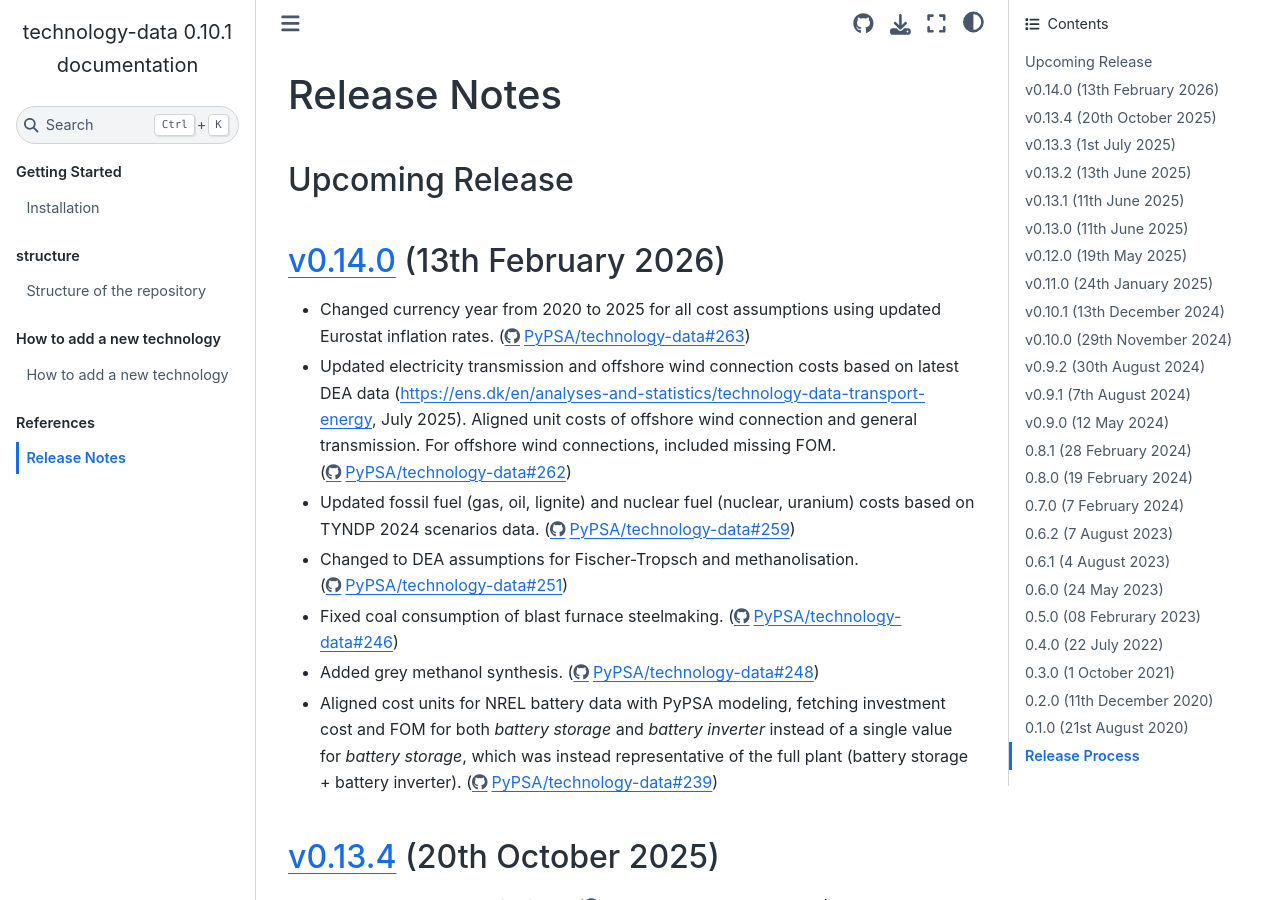
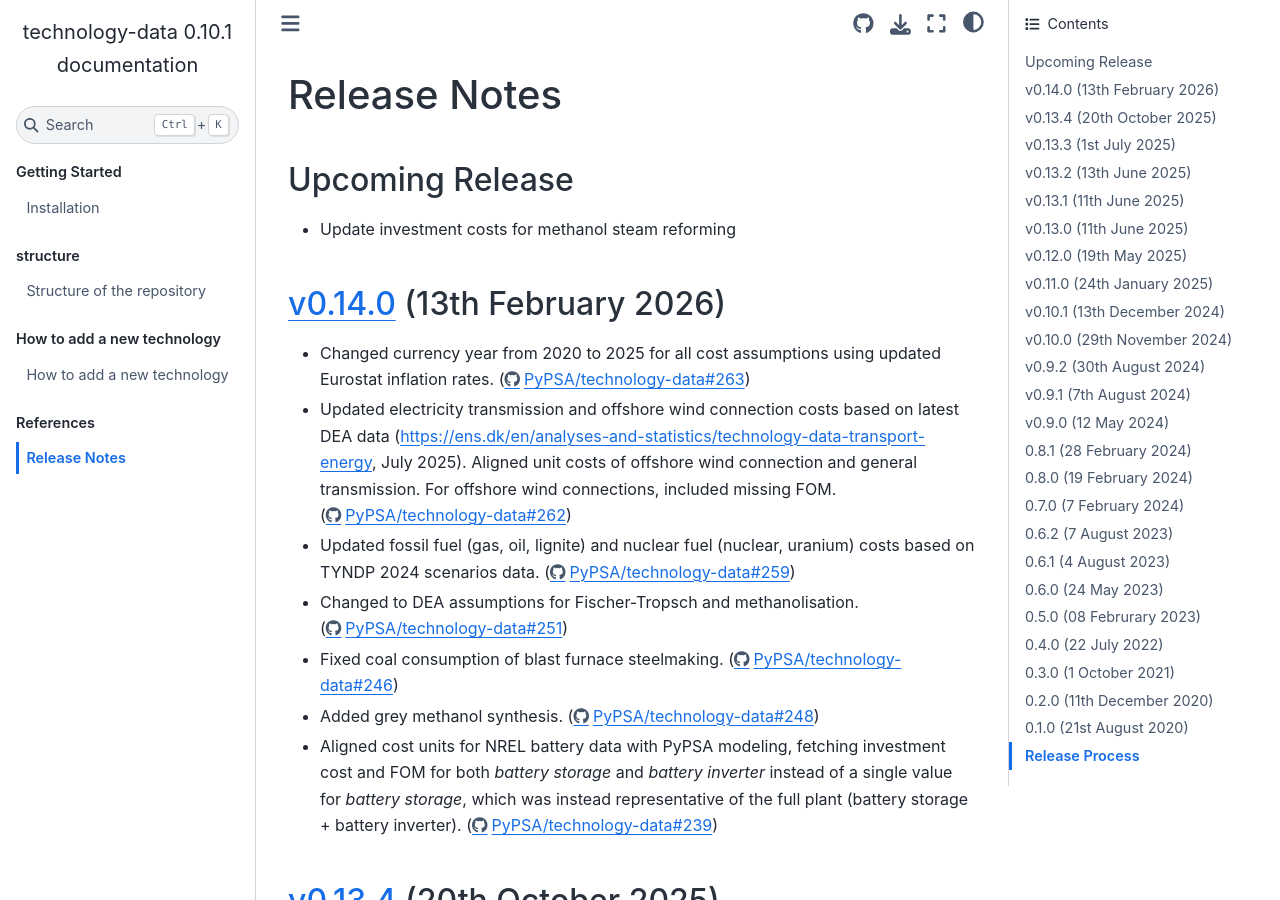
Before and after one commit to PyPSA/technology-data, a Sphinx documentation site: the page built from docs/release_notes.rst, in a window 1280 px wide and 900 px high. Built offline with Sphinx 7.4.7 and the Sphinx Book theme 1.1.4, drawn with Linux system fonts in a browser that asks for light colours.

Commit message:
Update release notes

```diff
--- a/docs/release_notes.rst
+++ b/docs/release_notes.rst
@@ -15,6 +15,8 @@ Upcoming Release
 
 ..   The features listed below are not released yet, but will be part of the next release!
 ..   To use the features already you have to use the ``master`` branch.
+
+* Update investment costs for methanol steam reforming
 
 `v0.14.0 <https://github.com/PyPSA/technology-data/releases/tag/v0.14.0>`__ (13th February 2026)
 ================================================================================================
```
